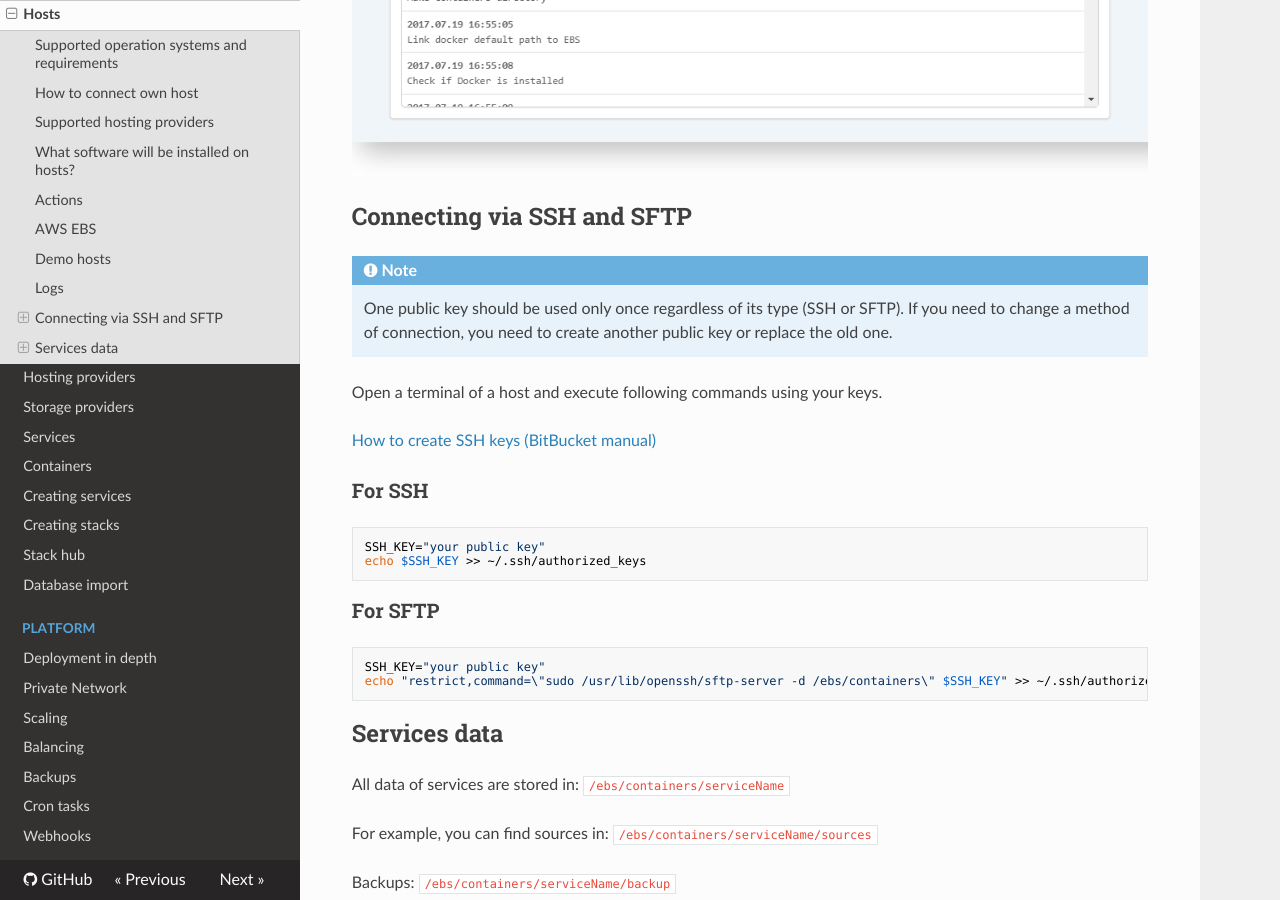
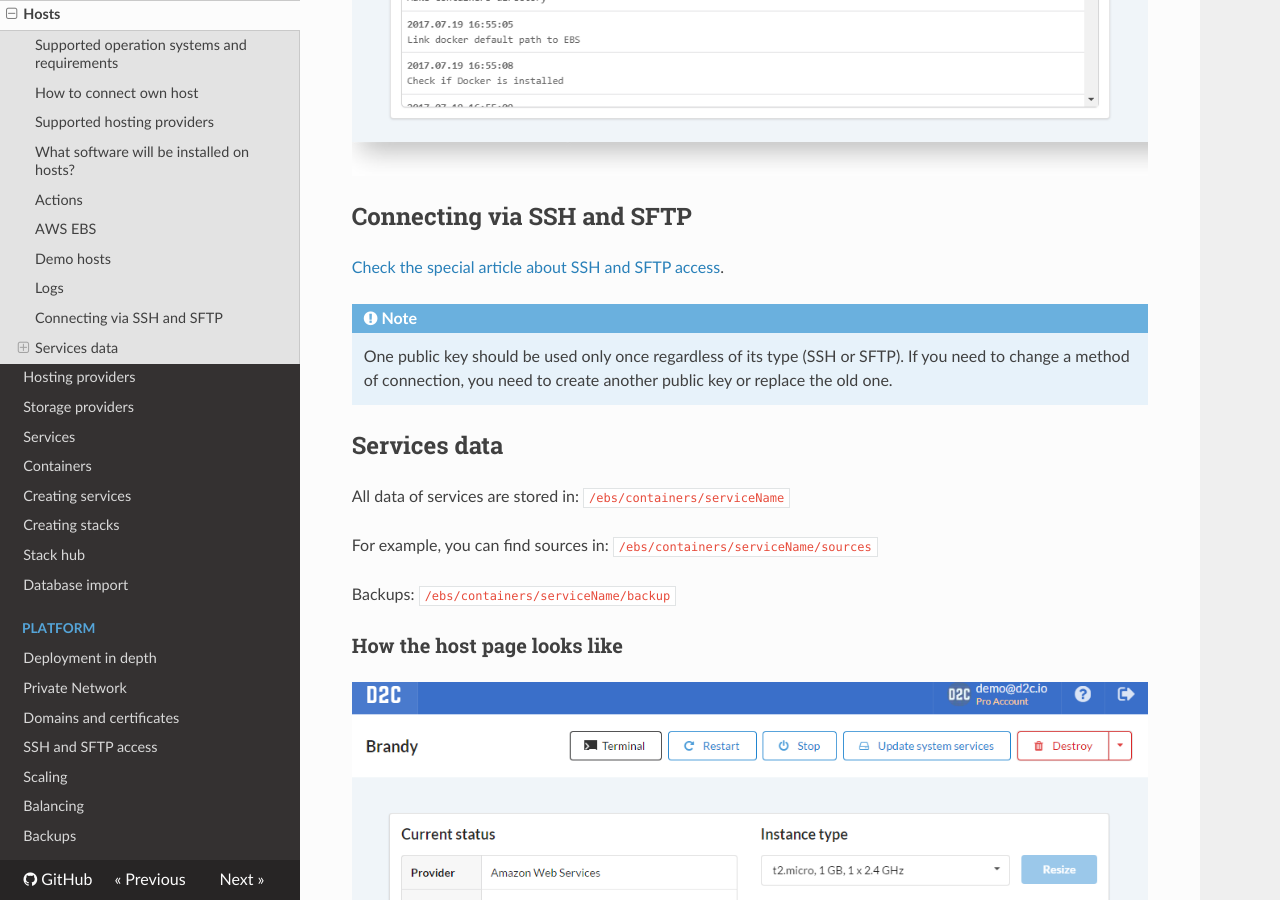
Before and after one commit to d2cio/docs, an MkDocs documentation site: the page built from docs/getting-started/hosts.md, in a window 1280 px wide and 900 px high, scrolled down 3361 px. Built offline with MkDocs 1.6.1, drawn with Linux system fonts in a browser that asks for light colours; nearby versions of some CDN libraries; old or Windows-style settings are respelled for this version of MkDocs; some of the changed text lies outside the part shown.

Commit message:
ssh and sftp page

````diff
--- a/docs/getting-started/hosts.md
+++ b/docs/getting-started/hosts.md
@@ -13,11 +13,12 @@ When you create a host, we install **Ubuntu 16.04** on it.
 When you **connect** your own host it should have:
 
 - Ubuntu 14.04/16.04 or Debian 8/9.
-- Kernel version >= 4.0 for better Docker performance using OverlayFS, otherwise, the storage driver will be "devicemapper"
+- Kernel version >= 4.2
 - Free disk space: 5 Gb
 - Opened incoming SSH port
 - For the Weave network to work, you must open ports 6783, 6784 (TCP/UDP)
 - hostname should be unique and cannot be named as "localhost"
+- For better performance we recommend to ensure that VXLAN tunneling is allowed
 
 !!! note
 
@@ -85,27 +86,13 @@ The line which has ellipsis marks, in the end, can be opened with a mouse click.
 
 ## Connecting via SSH and SFTP
 
+[Check the special article about SSH and SFTP access](/platform/ssh-sftp/).
+
 !!! note
 
     One public key should be used only once regardless of its type (SSH or SFTP). If you need to change a method of connection, you need to create another public key or replace the old one.
 
-Open a terminal of a host and execute following commands using your keys.
 
-[How to create SSH keys (BitBucket manual)](https://confluence.atlassian.com/bitbucketserver/creating-ssh-keys-776639788.html)
-
-### For SSH
-
-```bash
-SSH_KEY="your public key"
-echo $SSH_KEY >> ~/.ssh/authorized_keys
-```
-
-### For SFTP
-
-```bash
-SSH_KEY="your public key"
-echo "restrict,command=\"sudo /usr/lib/openssh/sftp-server -d /ebs/containers\" $SSH_KEY" >> ~/.ssh/authorized_keys
-```
 ## Services data
 
 All data of services are stored in:
--- a/mkdocs.yml
+++ b/mkdocs.yml
@@ -46,6 +46,8 @@ pages:
 - Platform:
   - 'Deployment in depth': 'platform/deployment.md'
   - 'Private Network': 'platform/private-network.md'
+  - 'Domains and certificates': 'platform/domains-and-certificates.md'
+  - 'SSH and SFTP access': 'platform/ssh-sftp.md'
   - 'Scaling': 'platform/scaling.md'
   - 'Balancing': 'platform/balancing.md'
   - 'Backups': 'platform/backups.md'
@@ -55,7 +57,6 @@ pages:
   - 'Metrics': 'platform/metrics.md'
   - 'Cloning applications': 'platform/cloning-apps.md'
   - 'Container migration': 'platform/migration.md'
-  - 'Domains and certificates': 'platform/domains-and-certificates.md'
 - Account:
   - 'Settings': 'account/settings.md'
   - 'Plan': 'account/plan.md'
````
Also changed, not shown: docs/platform/ssh-sftp.md (added, +49 -0 lines), docs/img/ssh-sftp.png (added), docs/img/ssh-sftp2.png (added).
